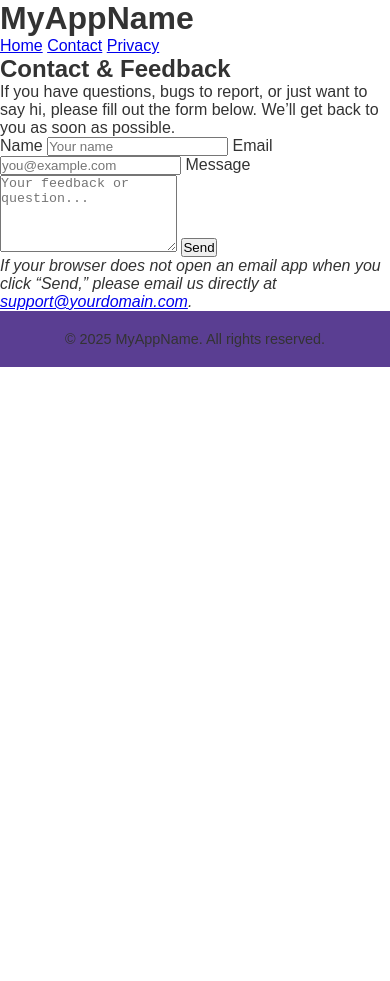
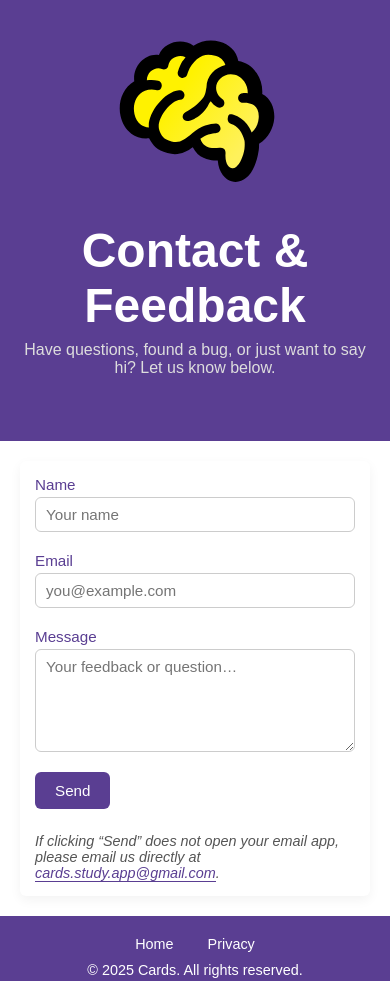
Before and after one commit to BJenkins1015/cards-site, a plain HTML site: page contact.html in a window 390 px wide. Before the commit the page ends 844 px from the top, so only its background shows below. Drawn offline with Linux system fonts and the light colour scheme; a web font is replaced by a local one.

Commit message:
Add files via upload

```diff
--- a/contact.html
+++ b/contact.html
@@ -3,35 +3,41 @@
 <head>
   <meta charset="UTF-8" />
   <meta name="viewport" content="width=device-width, initial-scale=1" />
-  <title>MyAppName – Contact</title>
+  <title>Cards – Contact & Feedback</title>
   <link rel="stylesheet" href="css/style.css" />
 </head>
 
 <body>
-  <!-- ===== Header / Nav ===== -->
-  <header>
-    <div class="container">
-      <h1>MyAppName</h1>
-      <nav>
-        <a href="index.html">Home</a>
-        <a href="contact.html">Contact</a>
-        <a href="privacy.html">Privacy</a>
-      </nav>
+  <!-- ================================
+       HERO SECTION (two‐column grid, matching privacy style)
+       ================================ -->
+  <section class="hero">
+    <!-- 1) LEFT COLUMN: logo + “Contact & Feedback” title + subtitle -->
+    <div class="hero-text">
+      <img src="images/logo.svg" alt="Cards Logo" class="hero-logo" />
+
+      <h1>Contact &amp; Feedback</h1>
+      <p class="subheading">
+        Have questions, found a bug, or just want to say hi? Let us know below.
+      </p>
     </div>
-  </header>
 
-  <!-- ===== Main Content ===== -->
-  <main class="container">
-    <h2>Contact & Feedback</h2>
-    <p>
-      If you have questions, bugs to report, or just want to say hi, please
-      fill out the form below. We’ll get back to you as soon as possible.
-    </p>
-
-    <!-- === Very simple form: uses "mailto:" so it opens your email client === -->
-    <form action="mailto:support@yourdomain.com" method="post" enctype="text/plain">
+    <!-- 2) RIGHT COLUMN: form inside a white “card” -->
+    <div class="contact-column">
+      <div class="contact-content">
+        <form
+          action="mailto:support@cards.study"
+          method="post"
+          enctype="text/plain"
+        >
           <label for="name">Name</label>
-      <input type="text" id="name" name="Name" placeholder="Your name" required />
+          <input
+            type="text"
+            id="name"
+            name="Name"
+            placeholder="Your name"
+            required
+          />
 
           <label for="email">Email</label>
           <input
@@ -47,7 +53,7 @@
             id="message"
             name="Message"
             rows="5"
-        placeholder="Your feedback or question..."
+            placeholder="Your feedback or question…"
             required
           ></textarea>
 
@@ -56,18 +62,22 @@
 
         <p class="small-note">
           <em>
-        If your browser does not open an email app when you click “Send,”
-        please email us directly at
-        <a href="mailto:support@yourdomain.com">support@yourdomain.com</a>.
+            If clicking “Send” does not open your email app, please email us
+            directly at
+            <a href="mailto:cards.study.app@gmail.com">cards.study.app@gmail.com</a>.
           </em>
         </p>
-  </main>
+      </div>
+    </div>
+  </section>
 
-  <!-- ===== Footer ===== -->
+  <!-- ================================
+       FOOTER (matches other pages)
+       ================================ -->
   <footer>
-    <div class="container">
-      &copy; 2025 MyAppName. All rights reserved.
-    </div>
+    <a href="index.html">Home</a>
+    <a href="privacy.html">Privacy</a>
+    <p>&copy; 2025 Cards. All rights reserved.</p>
   </footer>
 </body>
 </html>
--- a/css/style.css
+++ b/css/style.css
@@ -269,3 +269,161 @@ footer p {
     font-size: 1.1rem;
   }
 }
+
+/* =======================================================
+   CONTACT PAGE (right‐column) STYLES
+   ======================================================= */
+
+/* Container for the right column on the Contact page */
+.contact-column {
+  width: 100%;
+  height: 100%;
+  display: flex;
+  justify-content: center;
+  align-items: center;
+  padding: 20px;
+  background-color: #fff; /* white background behind the form card */
+}
+
+/* The white “card” that holds the form */
+.contact-content {
+  max-width: 680px;          /* same max width as privacy card for symmetry */
+  width: 100%;
+  background-color: #fff;
+  padding: 30px 25px;
+  border-radius: 8px;
+  box-shadow: 0 4px 12px rgba(0, 0, 0, 0.05);
+  color: #333;
+  font-family: 'GeoSans Light', sans-serif;
+  overflow-y: auto;
+  max-height: calc(100vh - 100px); /* leave space for hero + footer */
+}
+
+/* Form styles */
+.contact-content form {
+  display: flex;
+  flex-direction: column;
+}
+
+/* Label styles */
+.contact-content label {
+  font-size: 1rem;
+  margin-bottom: 0.25rem;
+  color: #5A3E92; /* purple accent */
+}
+
+/* Text inputs */
+.contact-content input[type="text"],
+.contact-content input[type="email"],
+.contact-content textarea {
+  font-family: 'GeoSans Light', sans-serif;
+  font-size: 1rem;
+  padding: 10px 12px;
+  margin-bottom: 1.25rem;
+  border: 1px solid #ccc;
+  border-radius: 6px;
+  outline: none;
+  transition: border-color 0.2s ease;
+}
+
+/* On focus, change border to purple */
+.contact-content input[type="text"]:focus,
+.contact-content input[type="email"]:focus,
+.contact-content textarea:focus {
+  border-color: #5A3E92;
+}
+
+/* Textarea specifics */
+.contact-content textarea {
+  resize: vertical;
+  min-height: 120px;
+}
+
+/* Submit button */
+.contact-content button[type="submit"] {
+  align-self: flex-start;
+  font-family: 'GeoSans Light', sans-serif;
+  font-size: 1rem;
+  background-color: #5A3E92;
+  color: #fff;
+  border: none;
+  border-radius: 6px;
+  padding: 12px 24px;
+  cursor: pointer;
+  transition: background-color 0.2s ease;
+}
+
+/* Button hover state */
+.contact-content button[type="submit"]:hover {
+  background-color: #482f6f; /* slightly darker purple */
+}
+
+/* Small note below the form */
+.contact-content .small-note {
+  margin-top: 1.5rem;
+  font-size: 0.9rem;
+  color: #555;
+}
+
+/* Links inside the small note */
+.contact-content .small-note a {
+  color: #5A3E92;
+  text-decoration: none;
+  border-bottom: 1px solid #5A3E92;
+  transition: color 0.2s ease, border-color 0.2s ease;
+}
+
+.contact-content .small-note a:hover {
+  color: #3f2b6b;
+  border-color: #3f2b6b;
+}
+
+/* =======================================================
+   RESPONSIVE TWEAKS FOR CONTACT PAGE
+   ======================================================= */
+@media (max-width: 768px) {
+  .hero {
+    display: block; /* stack hero-text above contact-content */
+  }
+  .hero-text {
+    padding: 20px;
+  }
+  .contact-column {
+    margin-top: 20px;
+    width: 100vw;
+    height: auto;
+  }
+  .contact-content {
+    max-height: none;
+    padding: 20px;
+  }
+}
+
+@media (max-width: 480px) {
+  .hero-text h1 {
+    font-size: 3rem;
+  }
+  .subheading {
+    font-size: 1rem;
+  }
+  .contact-content {
+    padding: 15px;
+    border-radius: 6px;
+  }
+  .contact-content label {
+    font-size: 0.95rem;
+  }
+  .contact-content input[type="text"],
+  .contact-content input[type="email"],
+  .contact-content textarea {
+    font-size: 0.95rem;
+    padding: 8px 10px;
+  }
+  .contact-content button[type="submit"] {
+    font-size: 0.95rem;
+    padding: 10px 20px;
+  }
+  .contact-content textarea {
+    min-height: 100px;
+  }
+}
```
Also changed, not shown: index.html (+1 -1 lines), privacy.html (+1 -1 lines). Lines whose indentation alone changed are shown as unchanged.
